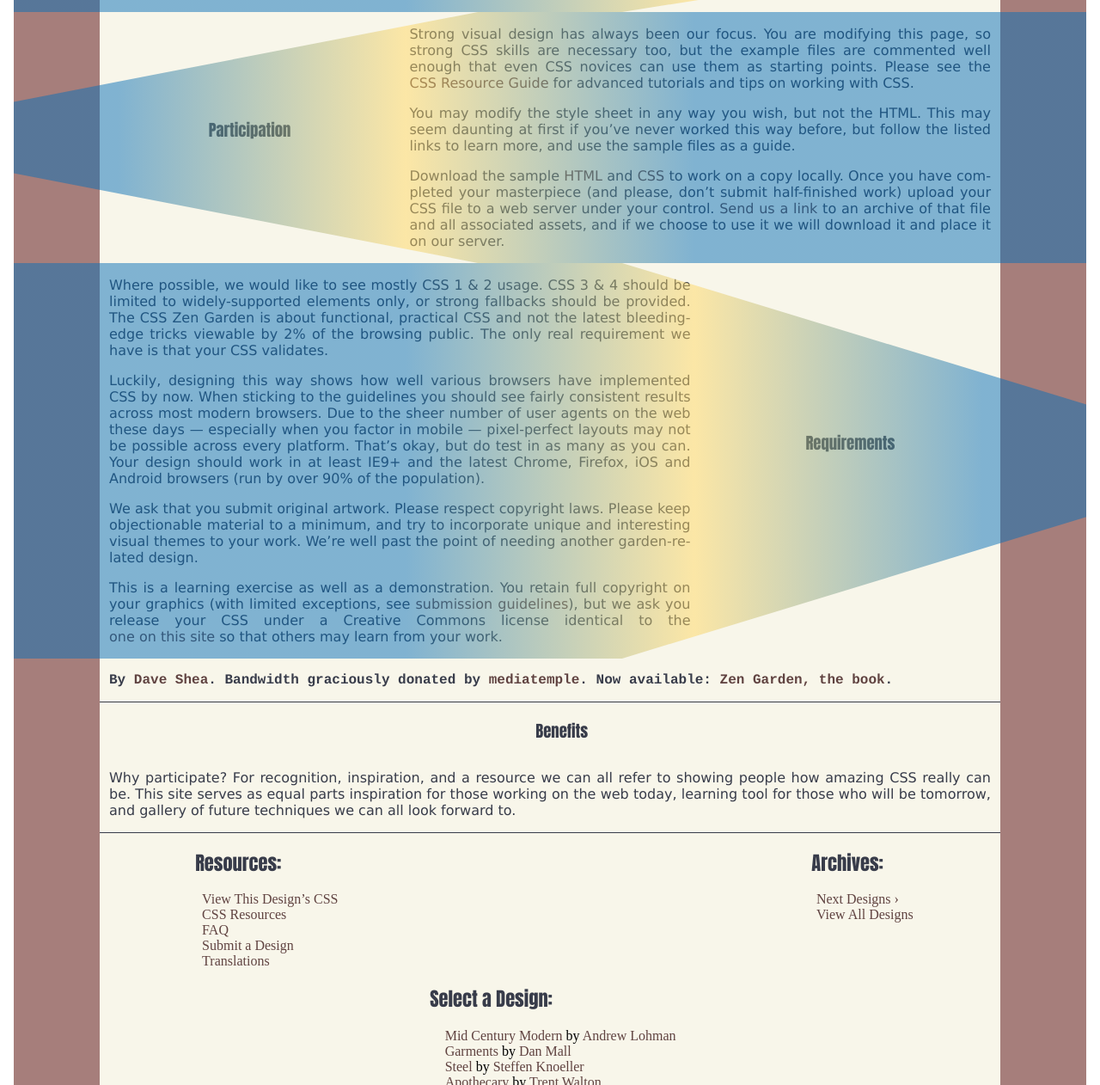
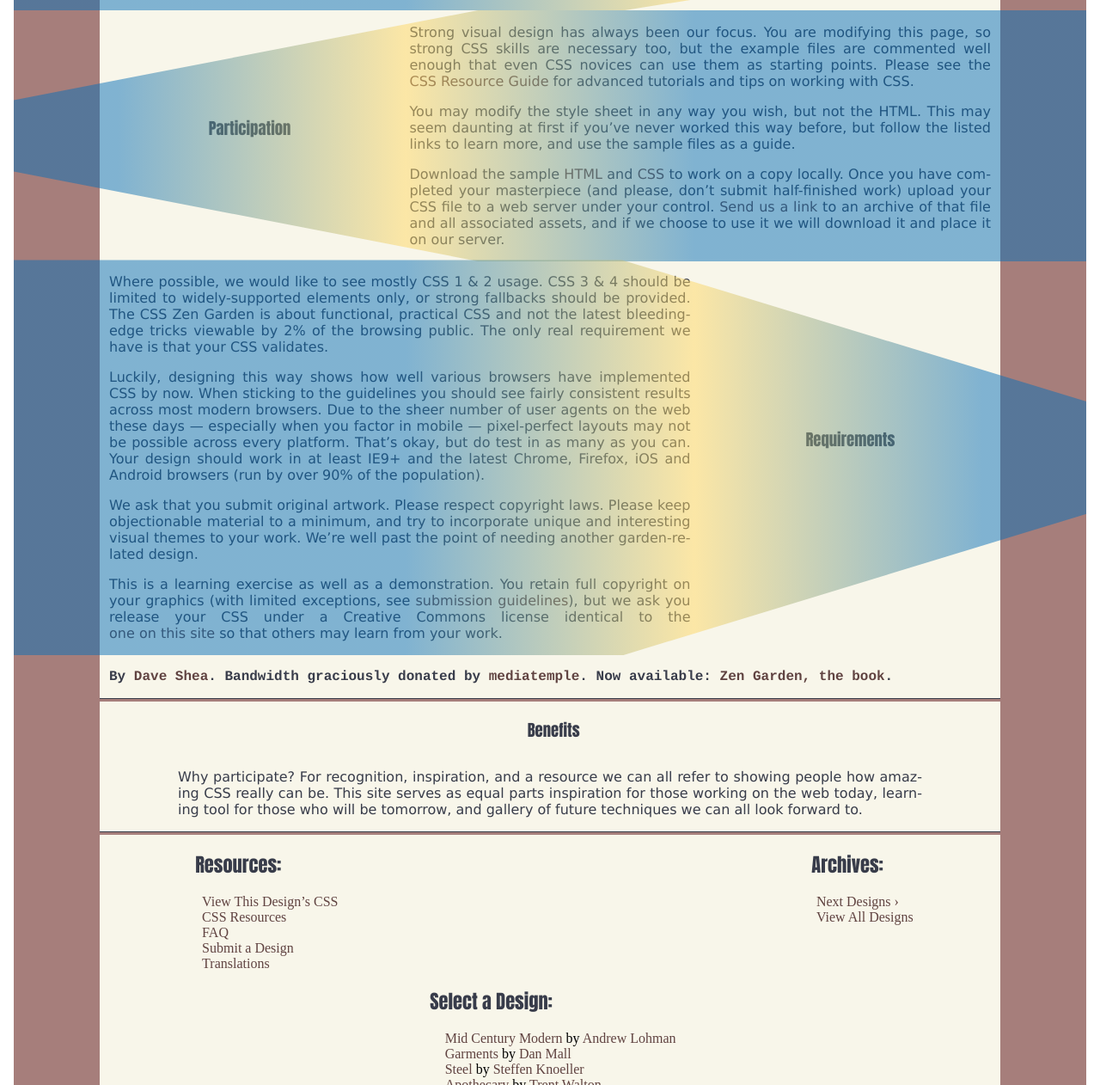
Before and after one commit to VanSickle-Wendi/ZenGarden-SW, a website: page public_html/index.html in a window 1280 px wide. Shown: the part 632-1894 px from the top of the page at 86% size. Drawn offline with nearby package versions, Linux system fonts and the light colour scheme; files that its build step writes are made by us from their sources.

Commit message:
Adjusted margins to remove space between gradients and not allow them to overlap. Added margins around Benefits since we can't add an <hr> to the html. I think it looks better than the borders.

```diff
--- a/public_html/scss/style.scss
+++ b/public_html/scss/style.scss
@@ -178,6 +178,7 @@ header {
             display: grid;
             grid-template-columns: 1fr 1fr 1fr;
             grid-template-rows: auto auto auto;
+            margin-bottom: -1px;
         }
         h3 {
             grid-area: 2 / 1 / span 1 / span 1;
@@ -238,6 +239,7 @@ header {
             display: grid;
             grid-template-columns: 1fr 1fr 1fr;
             grid-template-rows: auto auto auto;
+            margin: -.5px 0 -.5px 0;
         }
         h3 {
             grid-area: 1 / 3 / span 1 / span 1;
@@ -287,6 +289,7 @@ header {
             display: grid;
             grid-template-columns: 1fr 1fr 1fr;
             grid-template-rows: auto auto auto auto;
+            margin: 0px 0px -1px 0;
         }
         h3 {
             grid-area: 2 / 1 / span 1 / span 1;
@@ -343,6 +346,8 @@ header {
             grid-template-rows: auto;
             grid-row-start: 4;
             justify-self: end;
+            margin: 3px 0;
+            padding: 0 5em;
 
             h3 {
                 grid-column-start: 2;
@@ -381,6 +386,7 @@ header {
             display: grid;
             grid-template-columns: 1fr 1fr 1fr;
             grid-template-rows: auto auto auto auto auto;
+            margin: -.5px 0px 0px 0;
         }
         h3 {
             grid-area: 2 / 3 / span 1 / span 1;
```
